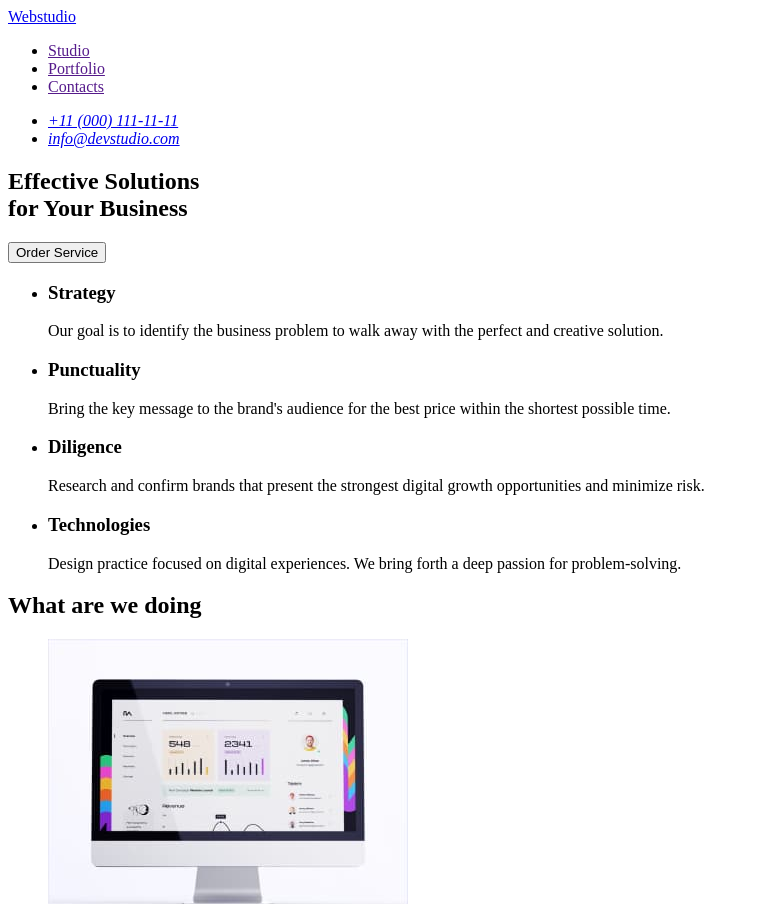
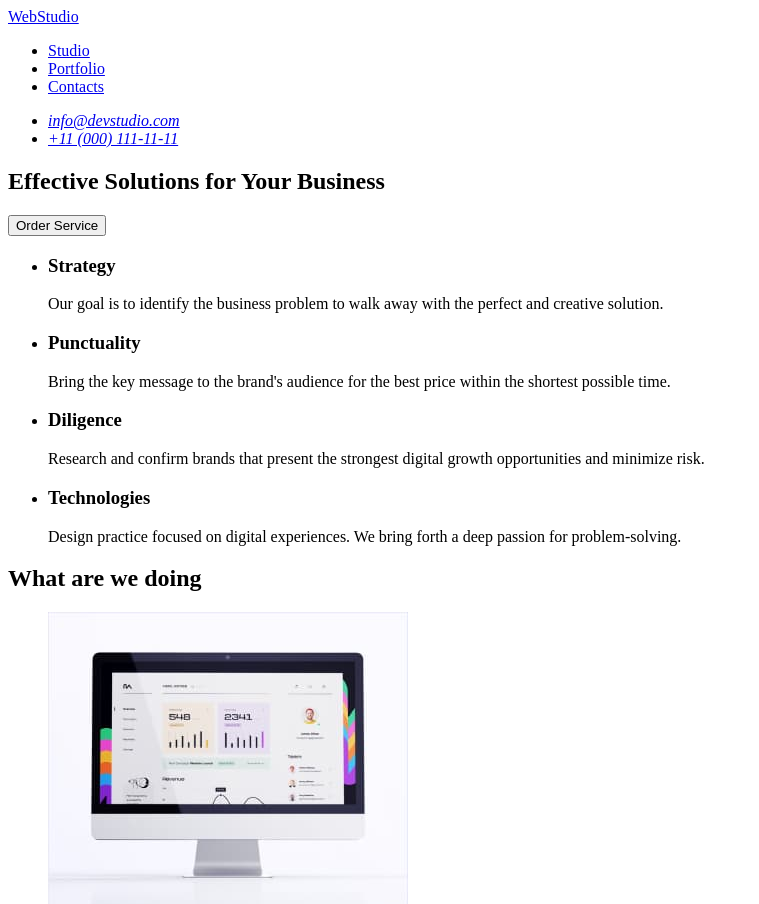
Before and after one commit to Tanja333/goit-markup-hw-01, a plain HTML site: page index.html in a window 1280 px wide. Shown: the top 904 px of the page, without its empty margins (0-759 px from the left). Drawn offline with Linux system fonts and the light colour scheme.

Commit message:
update.index.html

```diff
--- a/index.html
+++ b/index.html
@@ -9,23 +9,27 @@
   <body>
     <header>
       <nav>
-        <a href="./index.html">Webstudio</a>
+        <a href="index.html">WebStudio</a>
         <ul>
           <li>
-            <a href="">Studio</a>
+            <a href="index.html">Studio</a>
           </li>
           <li>
-            <a href="">Portfolio</a>
+            <a href="index.html">Portfolio</a>
           </li>
           <li>
-            <a href="">Contacts</a>
+            <a href="index.html">Contacts</a>
           </li>
         </ul>
       </nav>
       <address>
         <ul>
-          <li><a href="tel:+110001111111">+11 (000) 111-11-11</a></li>
-          <li><a href="mailto:info@devstudio.com">info@devstudio.com</a></li>
+          <li>
+            <a href="mailto:info@devstudio.com">info@devstudio.com</a>
+          </li>
+          <li>
+            <a href="tel:+110001111111">+11 (000) 111-11-11</a>
+          </li>
         </ul>
       </address>
     </header>
@@ -34,8 +38,7 @@
       <!--hero image-->
       <section>
         <h1>
-          Effective Solutions <br />
-          for Your Business
+          Effective Solutions for Your Business
         </h1>
         <button type="button">Order Service</button>
       </section>
@@ -151,7 +154,7 @@
       </section>
     </main>
     <footer>
-      <a href="./index.html">Webstudio</a>
+      <a href="./index.html">WebStudio</a>
       <p>
         Increase the flow of customers and sales for your business with digital
         marketing & growth solutions.
```
